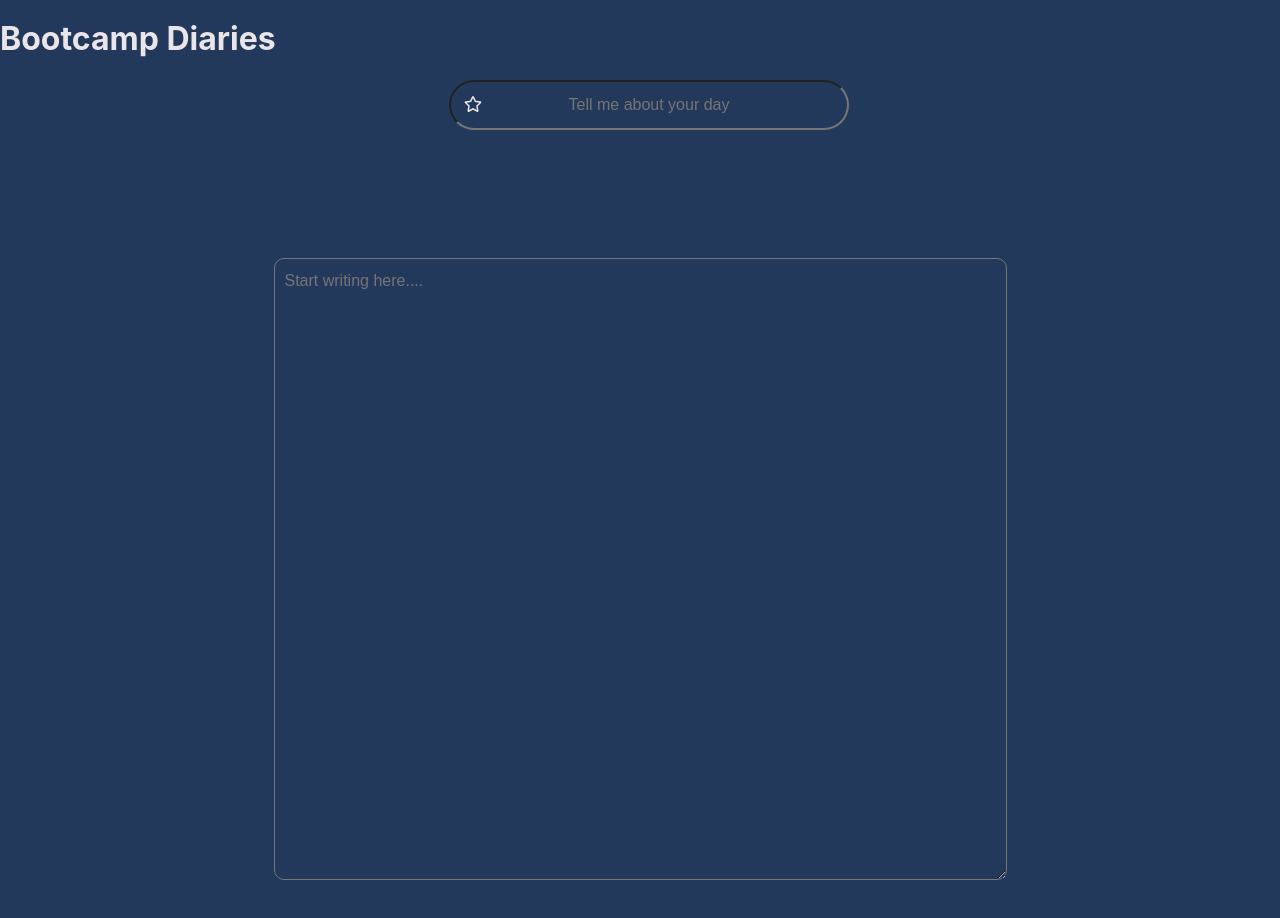
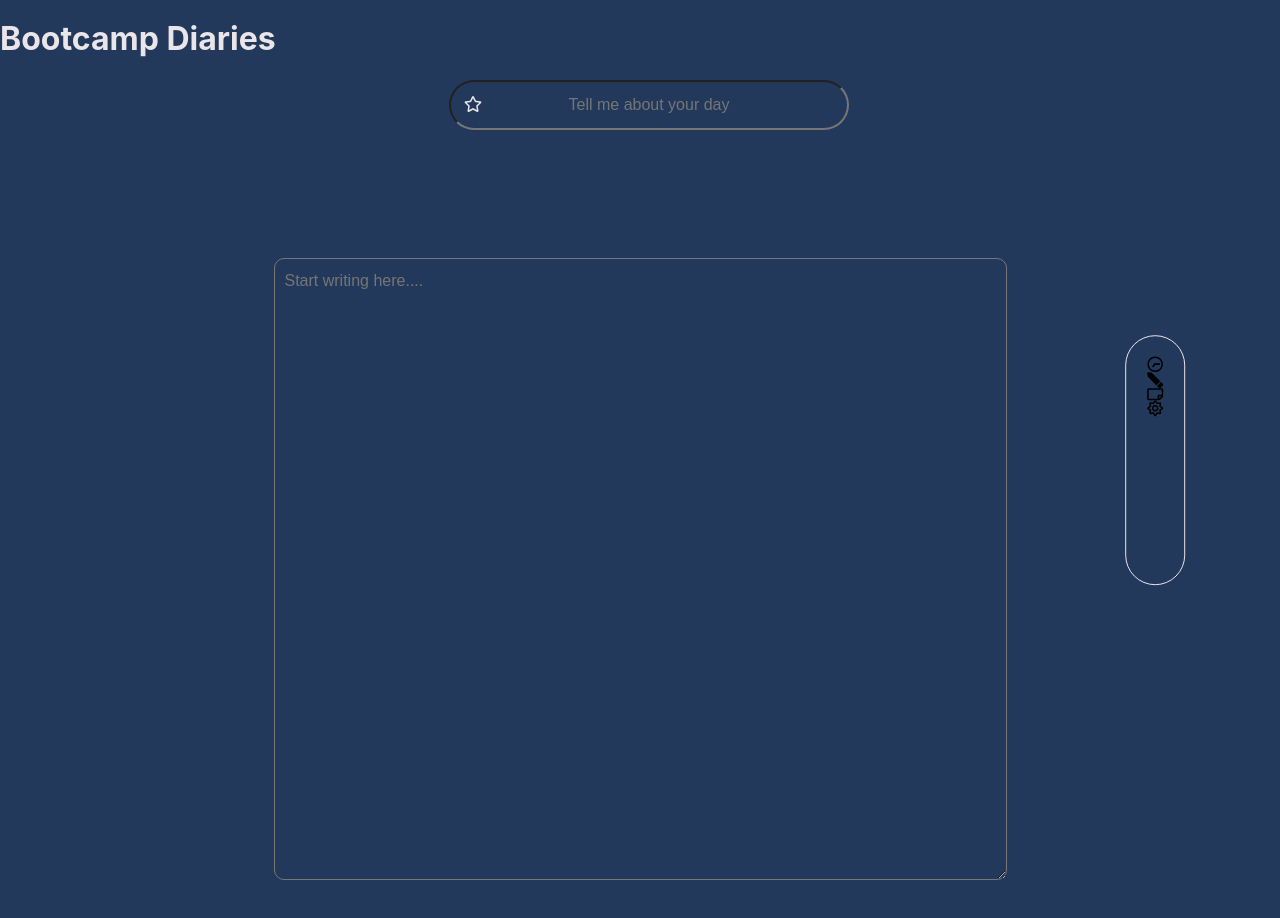
Before and after one commit to 4-u-2-write/4-u-2-write, a React (Create React App) app: page / in a window 1280 px wide. Shown: the top 918 px of the page. Built offline with nearby package versions, Linux system fonts and the light colour scheme.

Commit message:
added info on icons

```diff
--- a/src/App.js
+++ b/src/App.js
@@ -1,6 +1,3 @@
-
-
-
 import './App.css';
 import { faClock, faFile, faStar, faSun } from '@fortawesome/free-regular-svg-icons';
 import { FontAwesomeIcon } from '@fortawesome/react-fontawesome';
@@ -22,6 +19,22 @@ function App() {
   </form>
 
 
+  <div className="icons">
+    <FontAwesomeIcon className='clock' icon ={faClock} />
+
+    <FontAwesomeIcon className='pen' icon ={faPen}
+   />
+
+   <FontAwesomeIcon className='page' icon ={faFile}
+   />
+
+   <FontAwesomeIcon className='sun' icon ={faSun}
+   />
+
+  </div>
+
+
+
 
 <div className="text-box">
   <textarea id="story" name="story"placeholder="Start writing here...."
```
Also changed, not shown: src/App.css (line endings or trailing spaces).
